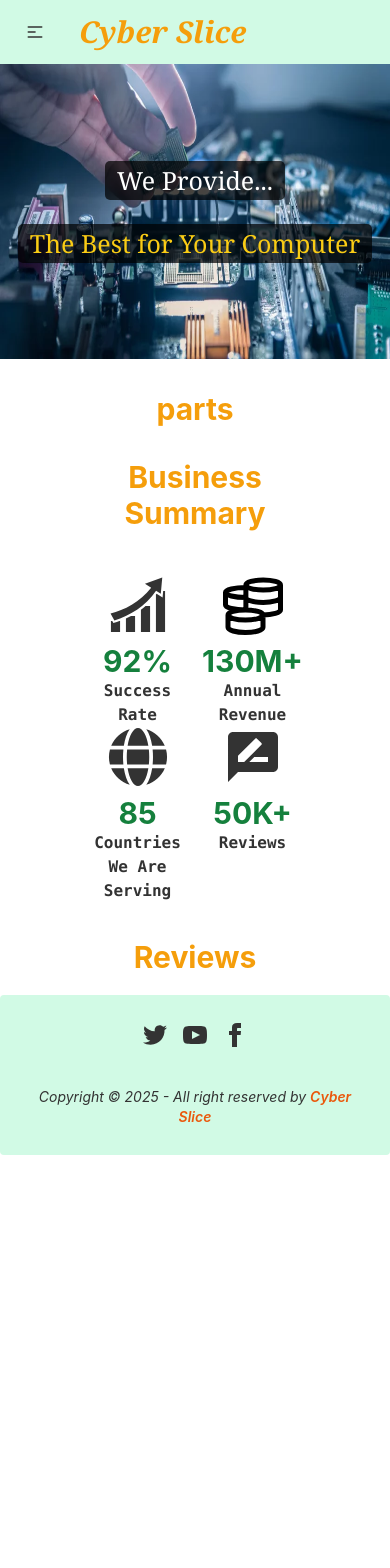
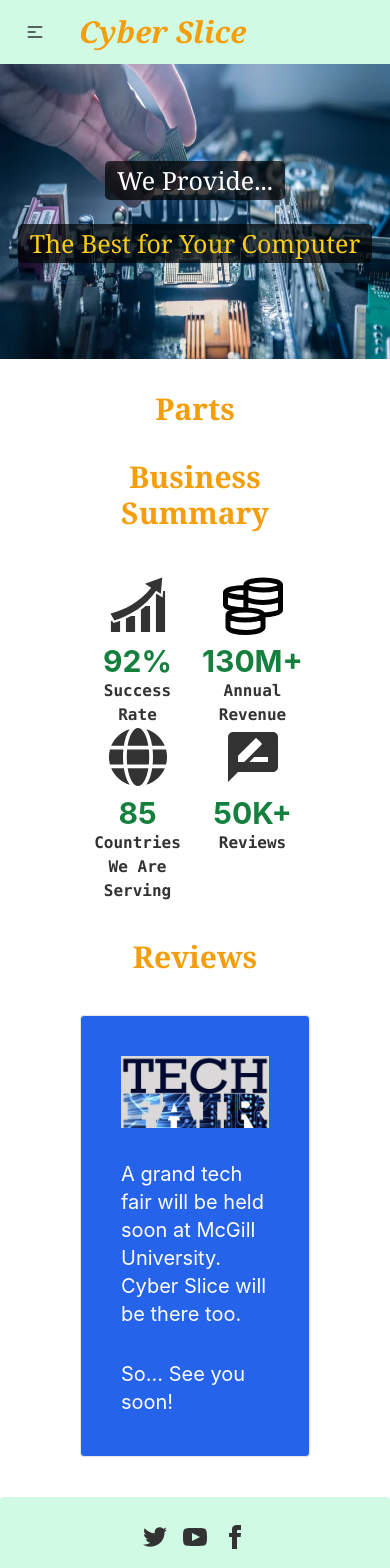
Before and after one commit to nahidahmed02/cyber-slice, a React (Create React App) app: page / in a window 390 px wide. Shown: the top 1568 px of the page. Before the commit the page ends 1155 px from the top, so only its background shows below. Built offline with nearby package versions, Linux system fonts and the light colour scheme.

Commit message:
first extra section of home page

```diff
--- a/src/Pages/Home/BusinessSummary.js
+++ b/src/Pages/Home/BusinessSummary.js
@@ -7,7 +7,7 @@ import { MdRateReview } from 'react-icons/md';
 const BusinessSummary = () => {
     return (
         <div className='mt-8 mb-5 mx-20'>
-            <h2 className='text-center mb-11 text-3xl font-bold text-amber-500'>Business Summary</h2>
+            <h2 className='text-center mb-11 text-3xl font-bold font-serif text-amber-500'>Business Summary</h2>
             <div className='text-center grid grid-cols-2 lg:grid-cols-4 mb-9'>
 
                 <div className='flex flex-col items-center'>
--- a/src/Pages/Home/Home.js
+++ b/src/Pages/Home/Home.js
@@ -3,6 +3,7 @@ import Banner from './Banner';
 import BusinessSummary from './BusinessSummary';
 import Parts from './Parts';
 import Reviews from './Reviews';
+import TechFair from './TechFair';
 
 const Home = () => {
     return (
@@ -11,6 +12,7 @@ const Home = () => {
             <Parts></Parts>
             <BusinessSummary></BusinessSummary>
             <Reviews></Reviews>
+            <TechFair></TechFair>
         </div>
     );
 };
--- a/src/Pages/Home/Parts.js
+++ b/src/Pages/Home/Parts.js
@@ -3,7 +3,7 @@ import React from 'react';
 const Parts = () => {
     return (
         <div className='mt-8 mb-5'>
-            <h2 className='text-center text-3xl font-bold text-amber-500'>parts</h2>
+            <h2 className='text-center text-3xl font-bold font-serif text-amber-500'>Parts</h2>
         </div>
     );
 };
--- a/src/Pages/Home/Reviews.js
+++ b/src/Pages/Home/Reviews.js
@@ -3,7 +3,7 @@ import React from 'react';
 const Reviews = () => {
     return (
         <div className='mt-8 mb-5'>
-            <h2 className='text-center text-3xl font-bold text-amber-500'>Reviews</h2>
+            <h2 className='text-center text-3xl font-bold font-serif text-amber-500'>Reviews</h2>
         </div>
     );
 };
--- /dev/null
+++ b/src/Pages/Home/Style/TechFair.css
@@ -0,0 +1,18 @@
+/* -------- Media Queries --------*/
+
+/* Mobile Devices */
+
+@media only screen and (max-width: 688px) {
+    .tech-div {
+        display: flex;
+        flex-direction: column;
+    }
+
+    .tech-title {
+        order: 2;
+    }
+
+    .tech-img {
+        order: 1;
+    }
+}
--- /dev/null
+++ b/src/Pages/Home/TechFair.js
@@ -0,0 +1,19 @@
+import React from 'react';
+import techFair from '../../images/techfair.jpg'
+import './Style/TechFair.css'
+
+const TechFair = () => {
+    return (
+        <div className='mx-20 my-10 p-6 flex items-center card-bordered bg-blue-600 rounded tech-div'>
+            <div className='tech-title'>
+                <p className='text-xl p-4 text-white'>A grand tech fair will be held soon at McGill University. Cyber Slice will be there too.</p>
+                <p className='text-xl p-4 text-white'>So... See you soon!</p>
+            </div>
+            <div className='tech-img'>
+                <img className='rounded p-4' src={techFair} alt="" />
+            </div>
+        </div>
+    );
+};
+
+export default TechFair;
--- a/src/Pages/MyPortfolio/MyPortfolio.js
+++ b/src/Pages/MyPortfolio/MyPortfolio.js
@@ -3,7 +3,7 @@ import React from 'react';
 const MyPortfolio = () => {
     return (
         <div className='mx-20'>
-            <h2 className='text-center text-3xl font-bold text-amber-500 my-6'>My Portfolio</h2>
+            <h2 className='text-center text-3xl font-bold font-serif text-amber-500 my-6'>My Portfolio</h2>
             <div className="card lg:mx-64 bg-neutral text-neutral-content">
                 <div className="card-body px-4 lg:px-32">
                     <h2>Name: Nahid Ahmed</h2>
--- a/src/Pages/Shared/Header.js
+++ b/src/Pages/Shared/Header.js
@@ -11,7 +11,7 @@ const Header = () => {
         <li><CustomLink to='/login'>Login</CustomLink></li>
     </>
     return (
-        <div className="navbar  bg-emerald-100">
+        <div className="navbar bg-emerald-100">
             <div className="navbar-start">
                 <div className="dropdown">
                     <label tabIndex="0" className="btn btn-ghost lg:hidden">
```
Also changed, not shown: src/images/techfair.jpg (added).
